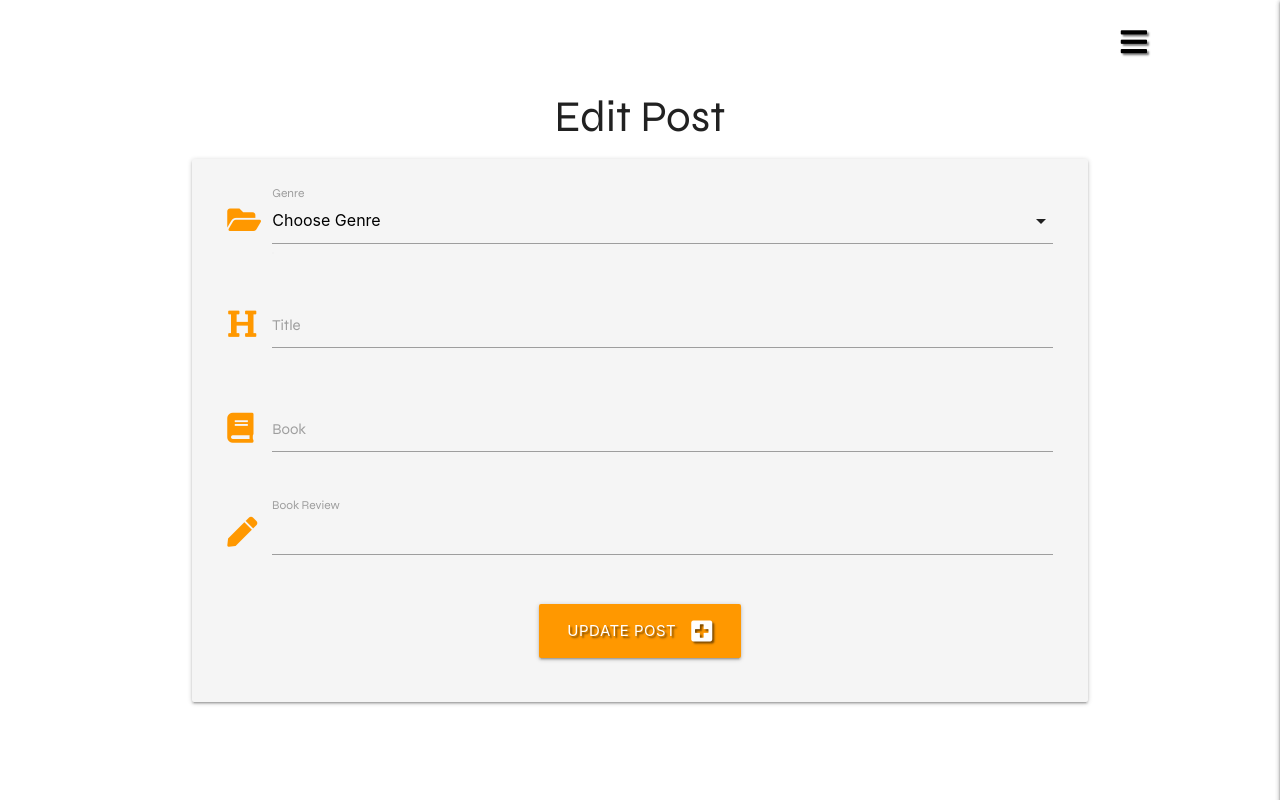
After one commit to wyne-ybanez/PaperCut, a Flask app: template templates/edit_post.html in a window 1280 px wide. The commit adds this page. Run offline with Flask 2, Linux system fonts and the light colour scheme; the template is opened without the code that fills it, so the values that code supplies are empty; some libraries are stand-ins or nearby versions.

```diff
--- a/app.py
+++ b/app.py
@@ -135,10 +135,20 @@ def add_post():
     return render_template('add_post.html', genres=genres)
 
 
-@app.route('/show_review/<post_id>')
-def show_review(post_id):
+@app.route('/show_post/<post_id>')
+def show_post(post_id):
+    '''
+    Show post to reader
+    '''
     post = mongo.db.posts.find_one({'_id': ObjectId(post_id)})
     return render_template('review.html', post=post)
+
+
+@app.route('/edit_post/<post_id>', methods=['GET','POST'])
+def edit_post(post_id):
+    post = mongo.db.posts.find_one({'_id': ObjectId(post_id)})
+    genres = mongo.db.genres.find().sort('genre_name', 1)
+    return render_template('edit_post.html', post=post, genres=genres)
 
 
 if __name__ == '__main__':
--- a/static/css/style.css
+++ b/static/css/style.css
@@ -114,6 +114,10 @@ nav .brand-logo,
     font-size: 25px;
 }
 
+.just {
+    font-weight: 500;
+}
+
 /*====== Mobile Phone media queries ======*/
 @media only screen
 and (min-width: 375px)
--- /dev/null
+++ b/templates/edit_post.html
@@ -0,0 +1,59 @@
+{% extends "base.html" %}
+{% block content %}
+
+    <h3 class="center-align">Edit Post</h3>
+
+    <div class="row card-panel grey lighten-4">
+        <form class="col s12" method="POST" action="{{ url_for('edit_post', post_id=post._id) }}">
+            <div class="row">
+                <!-- Genre -->
+                <div class="input-field col s12">
+                    <i class="fas fa-folder-open prefix orange-text"></i>
+                    <select id="genre_name" name="genre_name" class="validate" required>
+                        <option value="" disabled selected>Choose Genre</option>
+                            {% for genre in genres %}
+                                <option value="{{ genre.genre_name}}">{{ genre.genre_name }}</option>
+                            {% endfor %}
+                    </select>
+                    <label for="genre_name">Genre</label>
+                </div>
+            </div>
+                <!-- Title -->
+            <div class="row">
+                <div class="input-field col s12">
+                    <i class="fas fa-heading prefix orange-text"></i>
+                    <input id="post_title" name="post_title" type="text" minlength="5" maxlength="200"
+                        type="text" class="validate" required>
+                    <label for="post_title">Title</label>
+                </div>
+            </div>
+                <!-- Book -->
+            <div class="row">
+                <div class="input-field col s12">
+                    <i class="fas fa-book prefix orange-text"></i>
+                    <input id="book" name="book" type="text" minlength="5" maxlength="200"
+                        type="text" class="validate" required>
+                    <label for="book">Book</label>
+                </div>
+            </div>
+                <!-- Book Review -->
+            <div class="row">
+                <div class="input-field col s12">
+                    <i class="fas fa-pen prefix orange-text"></i>
+                    <textarea id="review" name="review" class="materialize-textarea" minlength="5"
+                        maxlength="3000" data-length="1500" required>
+                    </textarea>
+                    <label for="review">Book Review</label>
+                </div>
+            </div>
+            <div class="row">
+                <div class="col s12 center-align">
+                    <button type="submit" class="btn-large orange text-shadow">
+                        Update Post <i class="fas fa-plus-square right"></i>
+                    </button>
+                </div>
+            </div>
+        </form>
+    </div>
+
+{% endblock %}
```
Also changed, not shown: templates/posts.html (+6 -6 lines).
